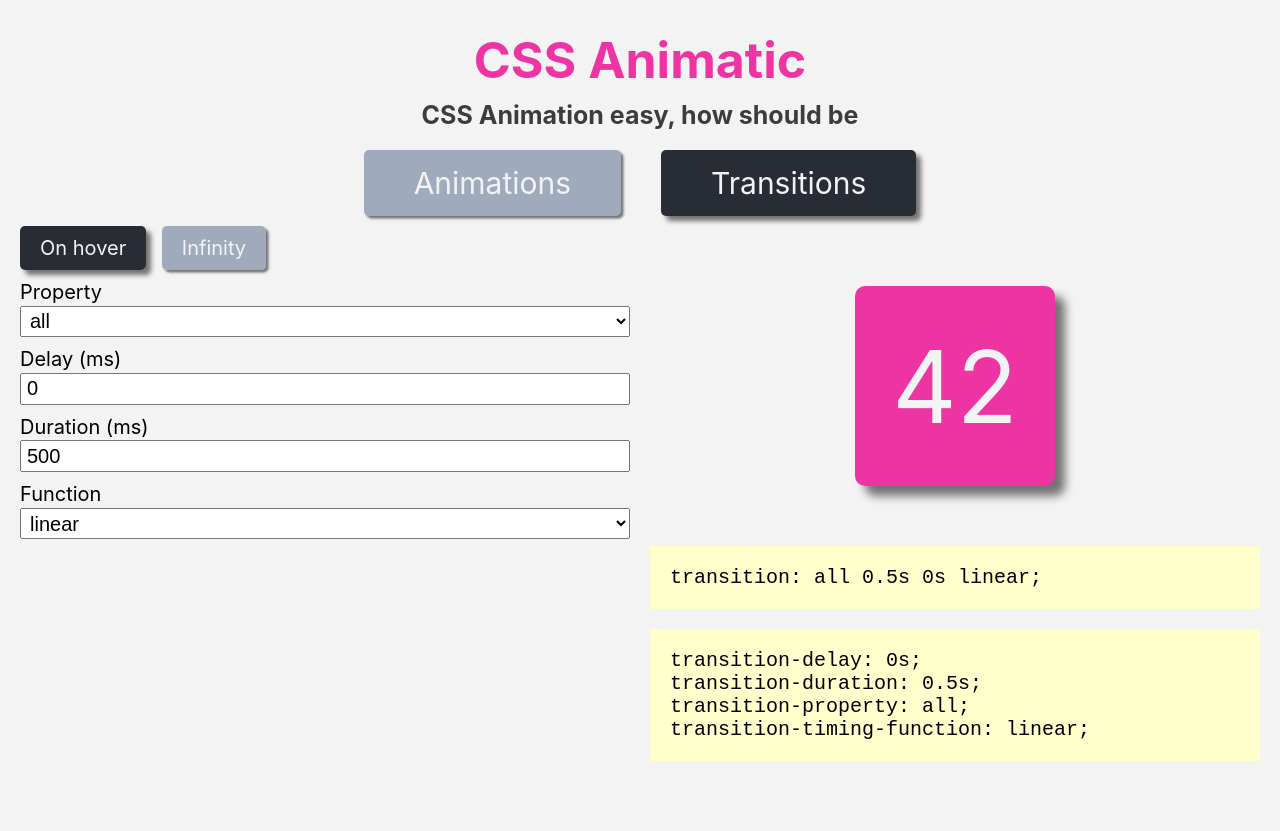
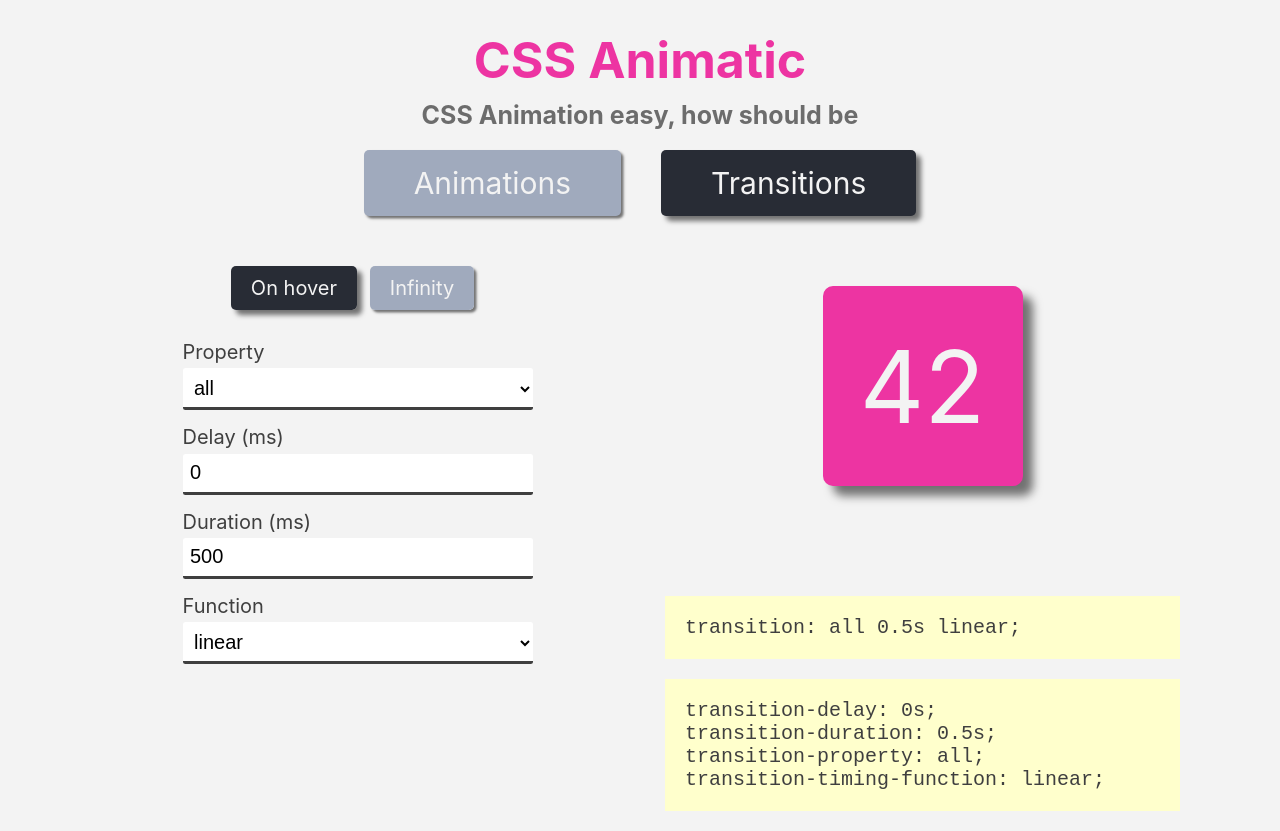
Before and after one commit to johnywalves/cssanimatic, a plain HTML site: page index.html in a window 1280 px wide. Before the commit the page ends 800 px from the top, so only its background shows below. Drawn offline with Linux system fonts and the light colour scheme.

Commit message:
:art: Melhor interface para usuário

```diff
--- a/index.html
+++ b/index.html
@@ -27,25 +27,27 @@
 
         <div class="painel painel-transitions">
             <div>
-                <div class="form">
+                <div class="config">
+                    <input id="check-action" type="checkbox" onchange='changeTransitions()' />
+                    <label for="check-action" class="actions">
+                        <span class="action-hover">On hover</span>
+                        <span class="action-infinity">Infinity</span>
+                    </label>
                     <form id="form-transitions">
-                        <input id="check-action" type="checkbox" onchange='changeTransitions()' />
-                        <label for="check-action" class="actions">
-                            <span class="action-hover">On hover</span>
-                            <span class="action-infinity">Infinity</span>
-                        </label>
-                        <label>Property</label>
-                        <select class="property" onchange='changeTransitions()'>
+                        <label for="transition-property">Property</label>
+                        <select id="transition-property" class="property" onchange='changeTransitions()'>
                             <option>all</option>
                             <option>transform</option>
                             <option>height</option>
                             <option>width</option>
                             <option>box-shadow</option>
                         </select>
-                        <label>Delay (ms)</label>
-                        <input type="number" class="timer delay" value="0" onchange='changeTransitions()' />
-                        <label>Duration (ms)</label>
-                        <input type="number" class="timer duration" value="500" onchange='changeTransitions()' />
+                        <label for="transition-delay">Delay (ms)</label>
+                        <input type="number" id="transition-delay" class="timer delay" value="0"
+                            onchange='changeTransitions()' />
+                        <label for="transition-duration">Duration (ms)</label>
+                        <input type="number" id="transition-duration" class="timer duration" value="500"
+                            onchange='changeTransitions()' />
                         <label>Function</label>
                         <select class="function" onchange='changeTransitions()'>
                             <option>linear</option>
--- a/script.js
+++ b/script.js
@@ -7,8 +7,7 @@ var end = {
 };
 
 function changeTransitions() {
-  var infinity = document.querySelector("#form-transitions #check-action")
-    .checked;
+  var infinity = document.querySelector("#check-action").checked;
 
   var property = document.querySelector("#form-transitions .property").value;
   var delay = document.querySelector("#form-transitions .delay").value;
@@ -36,7 +35,14 @@ function changeTransitions() {
     box.style.animation = "";
   }
 
-  var css = property + " " + durationSec + "s " + delaySec + "s " + func;
+  var css =
+    property +
+    " " +
+    durationSec +
+    "s " +
+    (delaySec !== 0 ? delaySec + "s " : "") +
+    func;
+
   var detailedHtml =
     "transition-delay: " +
     delaySec +
--- a/style.css
+++ b/style.css
@@ -1,4 +1,3 @@
-/* Reset CSS */
 *,
 *:before,
 *:after {
@@ -13,7 +12,7 @@ html {
 }
 
 body {
-  --text: #131313;
+  --text: #3f3f3f;
   --highlight: #ed34a2;
   --shadowBox: #00000088;
   --background: #f3f3f3;
@@ -21,16 +20,21 @@ body {
   --backgroundMedium: #a0aabd;
   --backgroundDark: #282c35;
   --backgroundCode: #ffffcc;
+
+  font-family: -apple-system, BlinkMacSystemFont, "Segoe UI", Roboto, Oxygen,
+    Ubuntu, Cantarell, "Open Sans", "Helvetica Neue", sans-serif;
+
+  color: var(--text);
+  background: var(--background);
+  padding: 2rem 10rem;
 }
 
-body {
-  background: var(--background);
-  font-family: -apple-system, BlinkMacSystemFont, "Segoe UI", Roboto, Oxygen,
-    Ubuntu, Cantarell, "Open Sans", "Helvetica Neue", sans-serif;
-  padding: 2rem;
+@media (max-width: 980px) {
+  body {
+    padding: 2rem;
+  }
 }
 
-/* Content CSS */
 #box {
   display: flex;
   align-items: center;
@@ -82,11 +86,6 @@ span:hover {
   transform: translateY(-2px);
 }
 
-#check-animation,
-#check-action {
-  display: none;
-}
-
 .type-animation {
   width: 50%;
   margin: 0 auto;
@@ -118,16 +117,27 @@ form label {
 
 form input,
 form select {
+  width: 35rem;
   font-size: 2rem;
-  padding: 0.25rem 0.5rem;
-  margin-bottom: 1rem;
+  padding: 0.75rem;
+  margin: 0.25rem 0 1.5rem;
+  background-color: #ffffff;
+  border: none;
+  border-radius: 0.25rem;
+  border-bottom: 0.3rem solid var(--text);
+  transition: all 0.5s;
 }
 
-form .actions {
-  margin-bottom: 2rem;
+form input:focus,
+form select:focus {
+  border-bottom-color: var(--highlight);
 }
 
-form .actions span {
+.actions {
+  margin: 4rem 0;
+}
+
+.actions span {
   padding: 1rem 2rem;
   margin-right: 1rem;
   font-size: 2rem;
@@ -144,23 +154,42 @@ form .actions span {
 
 .painel > div {
   display: grid;
-  grid-template-columns: calc(50% - 1rem) calc(50% - 1rem);
-  grid-column-gap: 2rem;
+  grid-template-columns: repeat(2, calc(50% - 2.5rem));
+  grid-column-gap: 5rem;
 }
 
-.painel .code {
+@media (max-width: 980px) {
+  .painel > div {
+    grid-template-columns: 100%;
+  }
+}
+
+.config {
+  display: flex;
+  flex-direction: column;
+  align-items: center;
+  justify-content: flex-start;
+}
+
+.code {
   display: flex;
   flex-direction: column;
   justify-content: center;
 }
 
-.painel .code .sample {
+.sample {
   display: flex;
   padding: 5rem;
   margin-bottom: 1rem;
   border-radius: 2%;
   width: 100%;
+  height: 35rem;
   transition: all 0.3s;
+}
+
+#check-animation,
+#check-action {
+  display: none;
 }
 
 #check-animation:checked ~ .content .painel-animations,
```
